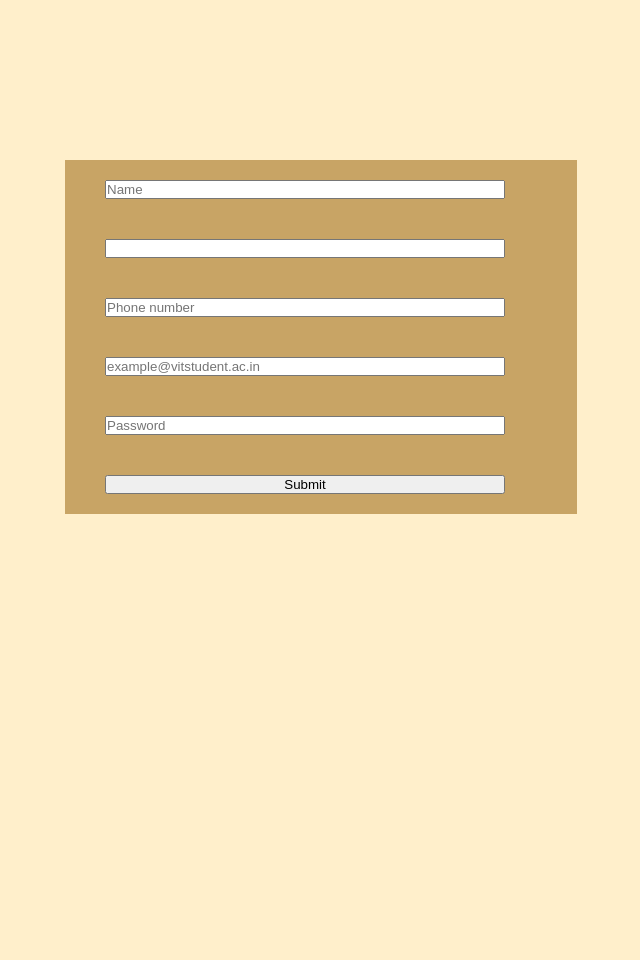
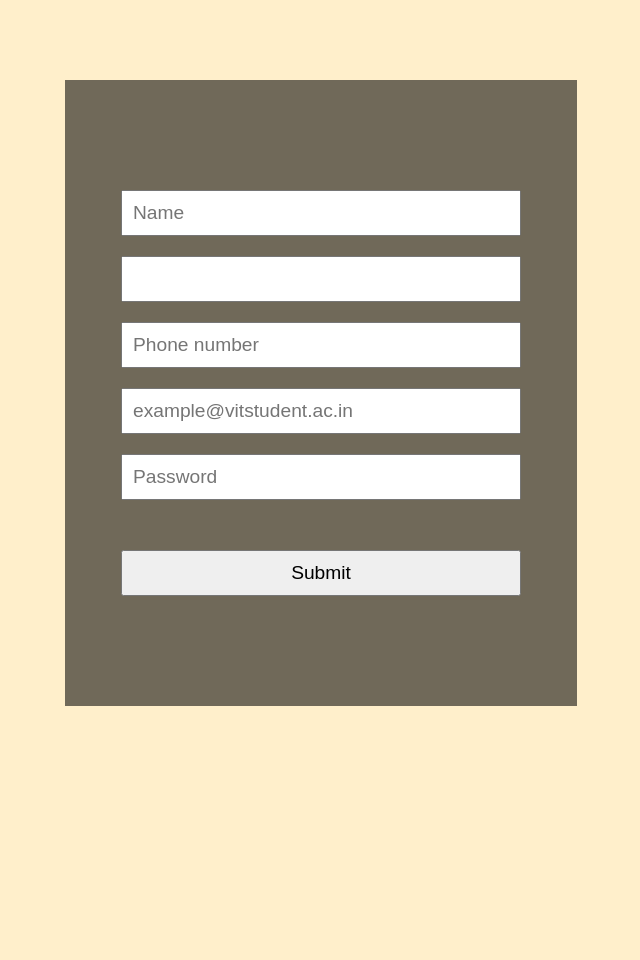
Before and after one commit to ro-jc/vtrack, a Flask app: page /signup in a window 1280 px wide. Shown: the whole page, without its empty margins (319-959 px from the left). After the commit the page ends 706 px from the top, so only its background shows below. Run offline with Flask 2, Linux system fonts and the light colour scheme.

Commit message:
signup page work in progress

```diff
--- a/static/styleSignup.css
+++ b/static/styleSignup.css
@@ -15,7 +15,8 @@
 
 body{
     background: var(--light);
-    height: 100vh;
+    /* height: 100vh; */
+    overflow-y: hidden !important;
 }
 body::-webkit-scrollbar {
     display: none;
@@ -23,15 +24,26 @@ body::-webkit-scrollbar {
 form{
     display: flex;
     flex-direction: column;
+    justify-content: center;
+    text-align: center;
     margin: 20px;
 }
 input, select{
     width: 400px;
-    margin: 20px;
+    margin: 10px;
+    padding: 10px;
+    font-size: 1.2rem;
+}
+.input{
+    background: #000;
+}
+input[type="submit"]{
+    margin-top: 5vh;
 }
 .inputContainer{
     /* display: flex; */
     /* justify-content: center; */
-    background: var(--navBG);
-    margin: 20vh 30%;
+    background: #0000008f;
+    margin: 10vh 30%;
+    padding: 10vh 0;
 }
--- a/templates/signup.html
+++ b/templates/signup.html
@@ -9,11 +9,6 @@
 </head>
 <body>
     <div class="inputContainer">
-        <!-- <div class="name"></div>
-        <div class="gender"></div>
-        <div class="phoneNo"></div>
-        <div class="vitMail"></div>
-        <div class="password"></div> -->
         <form method='post'>
             <label for="name">
                 <input type="text" name="name" id="name" placeholder="Name" required>
@@ -29,7 +24,7 @@
             <label for="phoneNo"><input type="text" name="phoneNo" id="phoneNo" placeholder="Phone number"></label>
             <label for="vitMail"><input type="text" name="vitMail" id="vitMail" placeholder="example@vitstudent.ac.in"></label>
             <label for="password"><input type="text" name="password" id="password" placeholder="Password"></label>
-            <input type="submit" value="Submit">
+            <label for="submit"><input type="submit" value="Submit"></label>
         </form>
     </div>
 </body>
```
